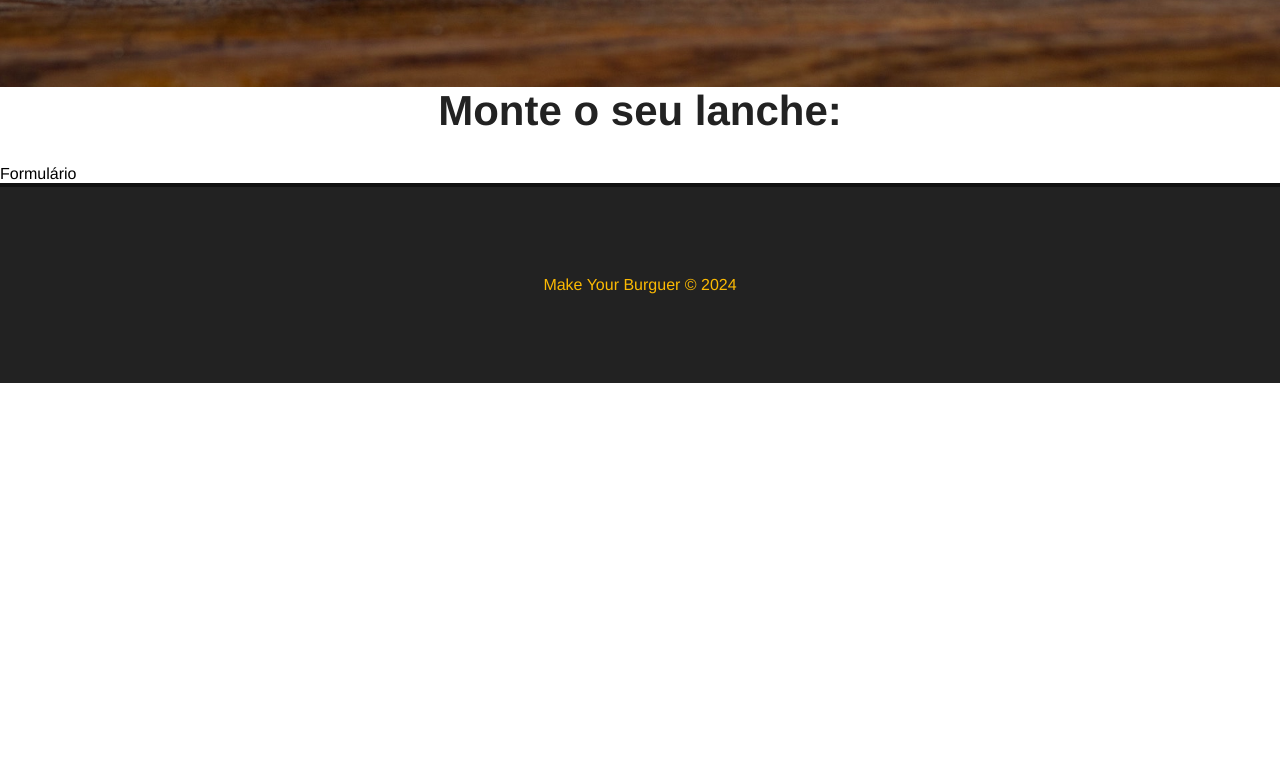
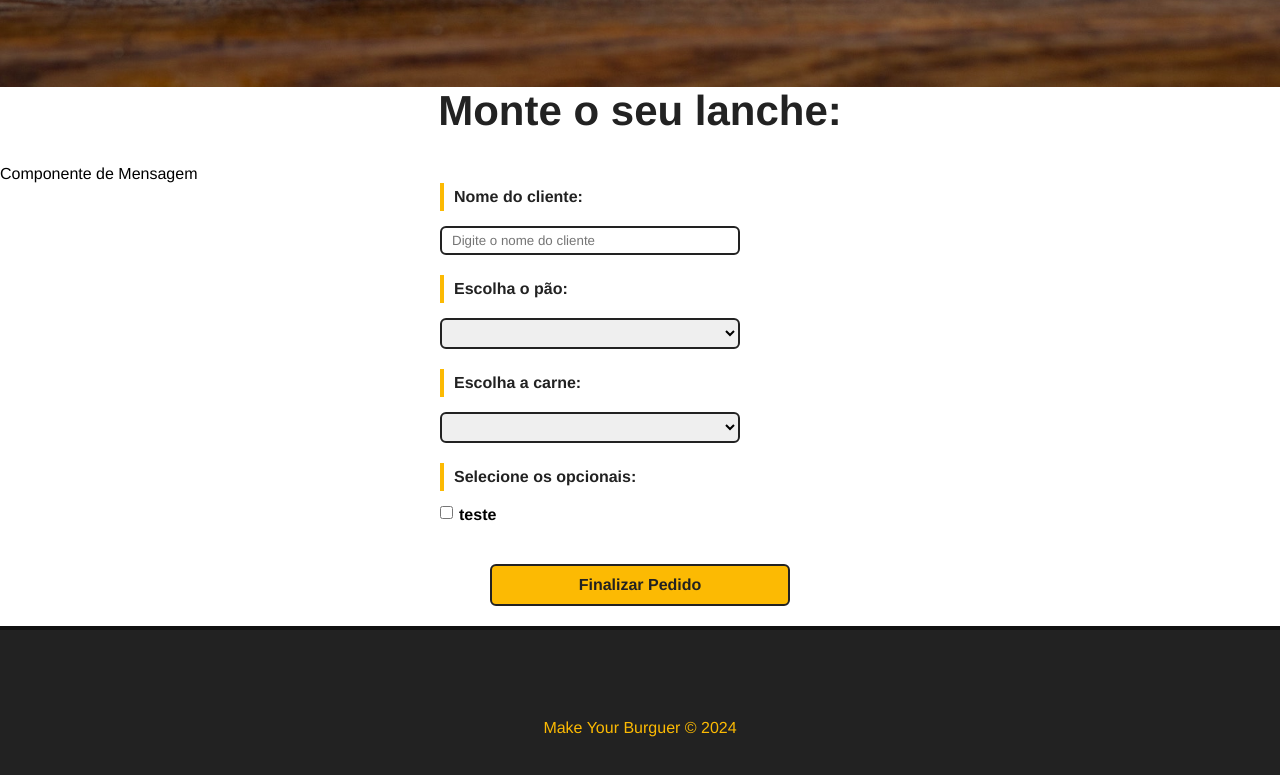
Before and after one commit to DevMatheusMarques/project-make-your-burguer, a Vue app: page / in a window 1280 px wide. Shown: the part 491-1266 px from the top of the page. Before the commit the page ends 874 px from the top, so only its background shows below. Built offline with nearby package versions, Linux system fonts and the light colour scheme.

Commit message:
Creation of registration form

```diff
--- /dev/null
+++ b/src/components/Form.vue
@@ -0,0 +1,115 @@
+<script>
+export default {
+  name: "Form"
+}
+</script>
+
+<template>
+  <div>
+    <p>Componente de Mensagem</p>
+    <div class="form">
+      <div class="form__input">
+        <label for="name">Nome do cliente:</label>
+        <input type="text" name="name" id="name" v-model="nome" placeholder="Digite o nome do cliente">
+      </div>
+      <div class="form__input">
+        <label for="bread">Escolha o pão:</label>
+        <select name="bread" id="bread" v-model="bread">
+          <option value="">Selecione o tipo de pão</option>
+          <option value=""></option>
+        </select>
+      </div>
+      <div class="form__input">
+        <label for="meat">Escolha a carne:</label>
+        <select name="meat" id="bread" v-model="meat">
+          <option value="">Selecione o tipo de carne</option>
+          <option value=""></option>
+        </select>
+      </div>
+      <div class="form__input form__input-optional">
+        <label for="optional" class="form__input-title">Selecione os opcionais:</label>
+        <div class="form__input-checkbox">
+          <input type="checkbox" name="optional" id="optional" v-model="optional" value="">
+          <span>teste</span>
+        </div>
+      </div>
+      <div class="form__input">
+        <input type="submit" value="Finalizar Pedido" class="form__input-submit">
+      </div>
+    </div>
+  </div>
+</template>
+
+<style scoped>
+  .form {
+    max-width: 400px;
+    margin: 0 auto;
+  }
+
+  .form__input {
+    display: flex;
+    flex-direction: column;
+    margin-bottom: 20px;
+  }
+
+  label {
+    font-weight: bold;
+    margin-bottom: 15px;
+    color: #222;
+    padding: 5px 10px;
+    border-left: 4px solid #FCBA03;
+  }
+
+  input, select {
+    padding: 5px 10px;
+    width: 300px;
+    border: 2px solid #222;
+    border-radius: 6px;
+  }
+
+  .form__input-optional {
+    flex-direction: row;
+    flex-wrap: wrap;
+  }
+
+  .form__input-title {
+    width: 100%;
+  }
+
+  .form__input-checkbox {
+    display: flex;
+    align-items: flex-start;
+    width: 50%;
+    margin-bottom: 20px;
+  }
+
+  .form__input-checkbox span, .form__input-checkbox input {
+    width: auto;
+  }
+
+  .form__input-checkbox span {
+    margin-left: 6px;
+    font-weight: bold;
+    display: flex;
+    align-items: center;
+    justify-content: center;
+  }
+
+  .form__input-submit {
+    background-color: #FCBA03;
+    color: #222;
+    font-weight: bold;
+    border: 2px solid #222;
+    border-radius: 6px;
+    padding: 10px;
+    font-size: 16px;
+    margin: 0 auto;
+    cursor: pointer;
+    transition: .5s;
+  }
+
+  .form__input-submit:hover {
+    background-color: #f8cf5e;
+    color: #222;
+  }
+</style>
--- a/src/views/Home.vue
+++ b/src/views/Home.vue
@@ -2,16 +2,17 @@
   <div class="container">
     <Banner/>
     <h1>Monte o seu lanche:</h1>
-    <p>Formulário</p>
+    <Form/>
   </div>
 </template>
 
 <script>
 import Banner from "@/components/Banner.vue";
+import Form from "@/components/Form.vue";
 
 export default {
   name: 'Home',
-  components: {Banner},
+  components: {Form, Banner},
 }
 </script>
 
```
